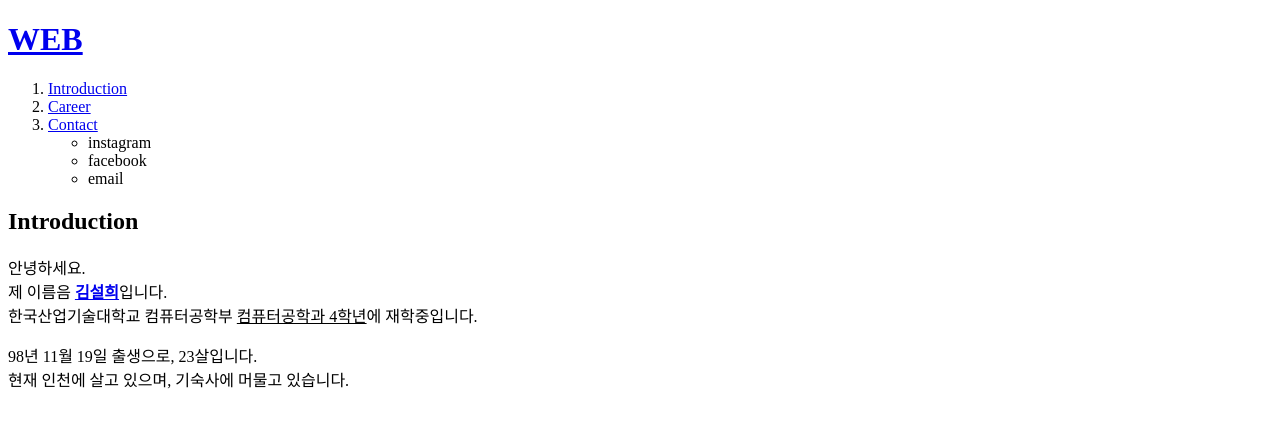
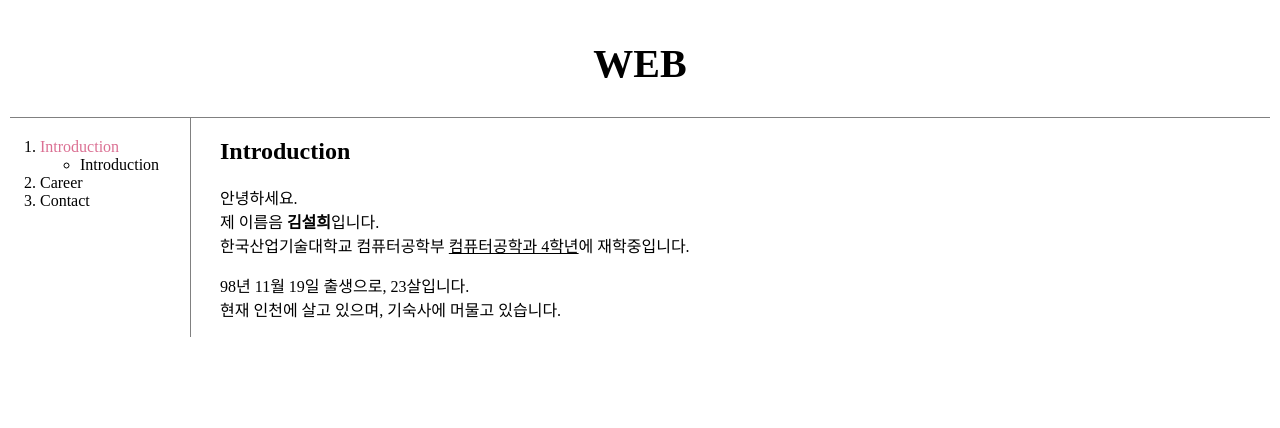
Before and after one commit to seolhee2750/WebStudy_Start, a plain HTML site: page 1.html in a window 1280 px wide. Drawn offline with Linux system fonts and the light colour scheme.

Commit message:
css 기초 마무리
css 입문

```diff
--- a/1.html
+++ b/1.html
@@ -3,19 +3,23 @@
   <head>
     <meta charset="utf-8">
     <title>seolhee homepage - Introduction</title>
+    <link rel="stylesheet" href="style.css">
   </head>
+
   <body>
     <h1><a href="index.html">WEB</a></h1>
+    <div id="grid">
+      <!--그리드의 첫 번째 요소-->
       <ol>
-      <li><a href="1.html">Introduction</a></li>
+        <li><a href="1.html" id="active">Introduction</a></li>
+        <ul>
+          <li>Introduction</li>
+        </ul>
         <li><a href="2.html">Career</a></li>
         <li><a href="3.html">Contact</a></li>
-      <ul>
-        <li>instagram</li>
-        <li>facebook</li>
-        <li>email</li>
-      </ul>
       </ol>
+      <!--그리드의 두 번째 요소-->
+      <div id="contents">
         <h2>Introduction</h2>
         <p>
           안녕하세요.<br>
@@ -26,5 +30,7 @@
           98년 11월 19일 출생으로, 23살입니다.<br>
           현재 인천에 살고 있으며, 기숙사에 머물고 있습니다.
         </p>
+      </div>
+    </div>
   </body>
   </html>
--- /dev/null
+++ b/style.css
@@ -0,0 +1,46 @@
+/* 태그 선택자, id 선택자, 클래스 선택자 순으로 영향력이 있음 */
+/* 만약 같은 종류의 선택자들이 있다면, 순서대로 뒤에 있는 선택자가 영향력이 큼 */
+/* 태그 선택자는 클래스, id 선택자보다 포괄적임 */
+  a { /*a 태그를 가진 글자를 검정색으로 하고, 밑줄 처리를 없애기 위한 선택 */
+    color: black;
+    text-decoration: none;
+  }
+  /* 특정 id 값은 딱 한 번만 써야함 => 태그 선택자보다 더 구체적 */
+  /* 클래스 선택자는 id 선택자보다 포괄적이고, 태그 선택자보다 구체적임 */
+  #active { /*선택된 메뉴는 빨간색으로 처리해주기 위한 선택자 */
+    color: PaleVioletRed;
+  }
+  h1 {
+    font-size: 40px;
+    text-align: center;
+    border-bottom: 1px solid gray;
+    margin: 0;
+    padding: 30px;
+  }
+  /* ,없이 앞에 다른 선택자를 써주면 부모 선택자임을 표시할 수 있음 */
+  #grid ol {
+    border-right: 1px solid gray;
+    width: 100px;
+    margin: 0;
+    margin-left: 10px;
+    padding: 20px;
+    padding-right: 50px;
+  }
+  body{
+    margin: 10px;
+  }
+  #grid {
+    display: grid;
+    grid-template-columns: 150px 1fr;
+  }
+  #contents {
+    margin-left: 60px;
+  }
+  @media (max-width: 800px) {
+    #grid {
+      display: block; /* div 상태를 원래 상태인 block으로 바꿈 */
+    }
+    #grid ol {
+      border-right: none;
+    }
+  }
```
Also changed, not shown: 2.html (+5 -52 lines), 3.html (+9 -1 lines), index.html (+12 -10 lines). Lines whose indentation alone changed are shown as unchanged.
